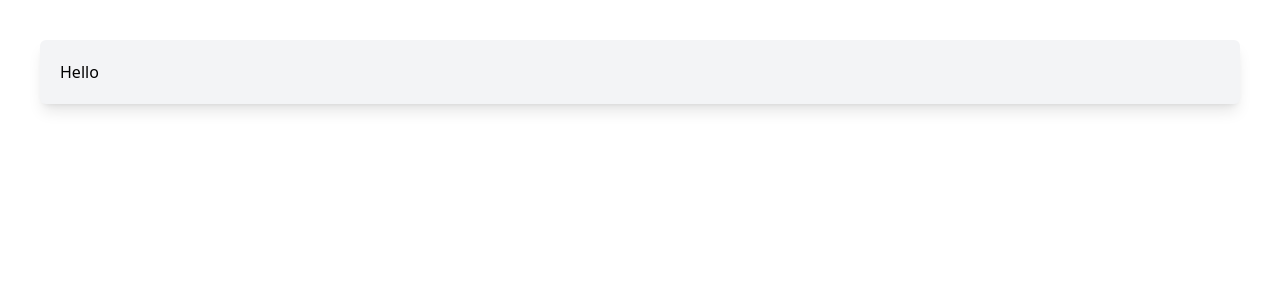
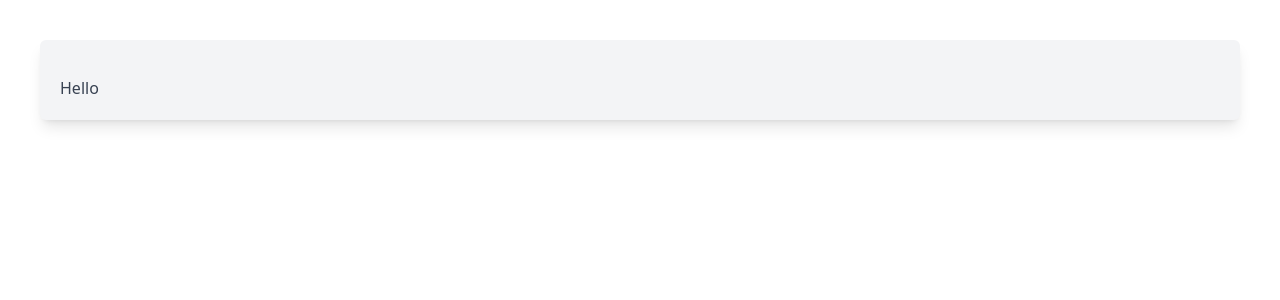
Before and after one commit to zacro14/infinite-scroll, a React (Vite) app: page / in a window 1280 px wide. Shown: the top 300 px of the page. Built offline with nearby package versions, Linux system fonts and the light colour scheme.

Commit message:
feat: create a reusabale card

```diff
--- a/src/components/card/card.tsx
+++ b/src/components/card/card.tsx
@@ -1,13 +1,16 @@
 import React from 'react';
 
-type content = {
+type CardProps = {
   children: React.ReactNode;
+  title: string;
 };
 
-export function Card({ children }: content) {
+export function Card(props: CardProps) {
+  const { title, children } = props;
   return (
-    <div className="bg-gray-100 container mx-auto p-5 rounded-md shadow-lg">
-      {children}
+    <div className="mb-4 bg-gray-100 container mx-auto p-5 rounded-md shadow-lg">
+      <h2 className="text-xl font-bold mb-4">{title}</h2>
+      <div className="text-gray-700">{children}</div>
     </div>
   );
 }
```
